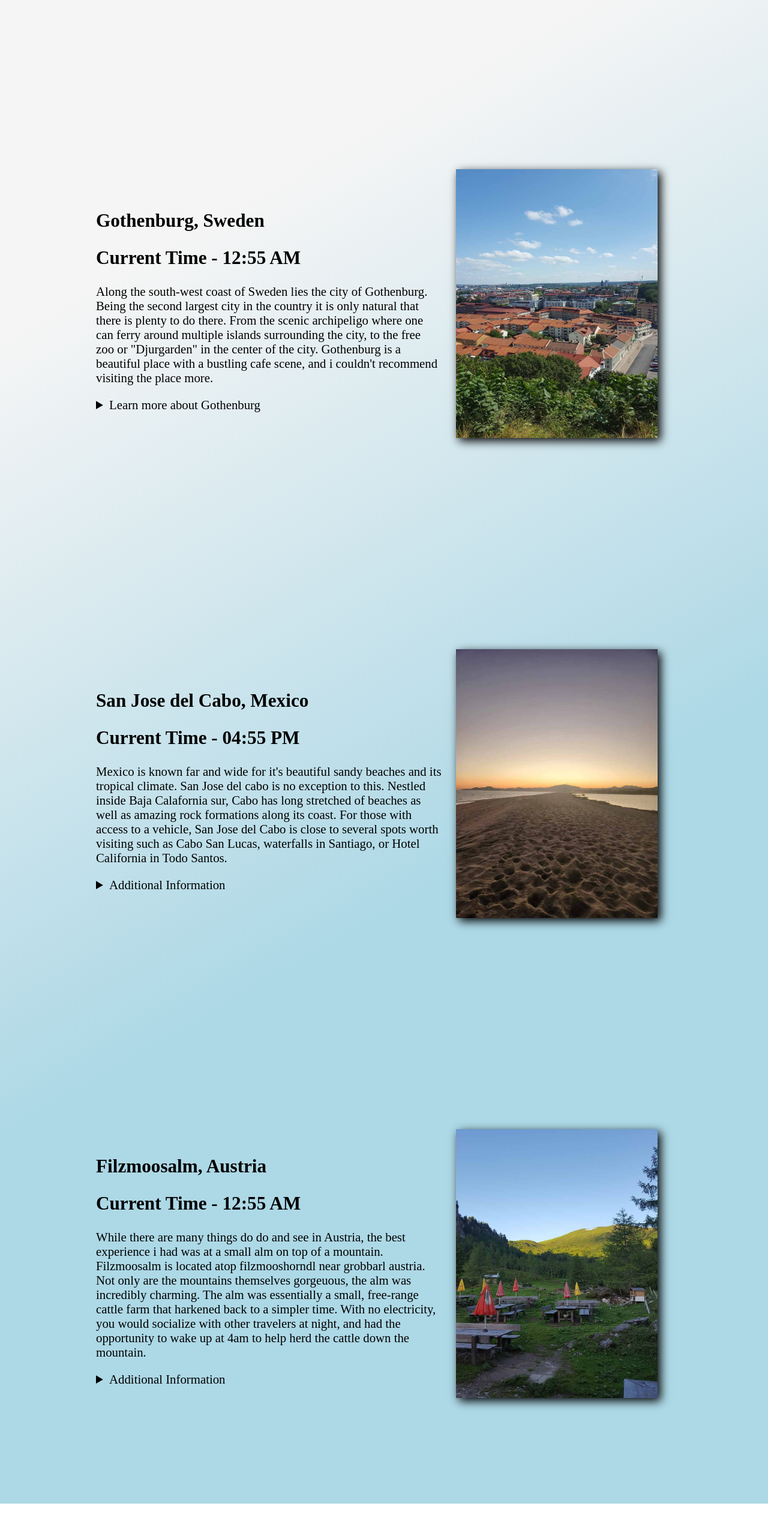
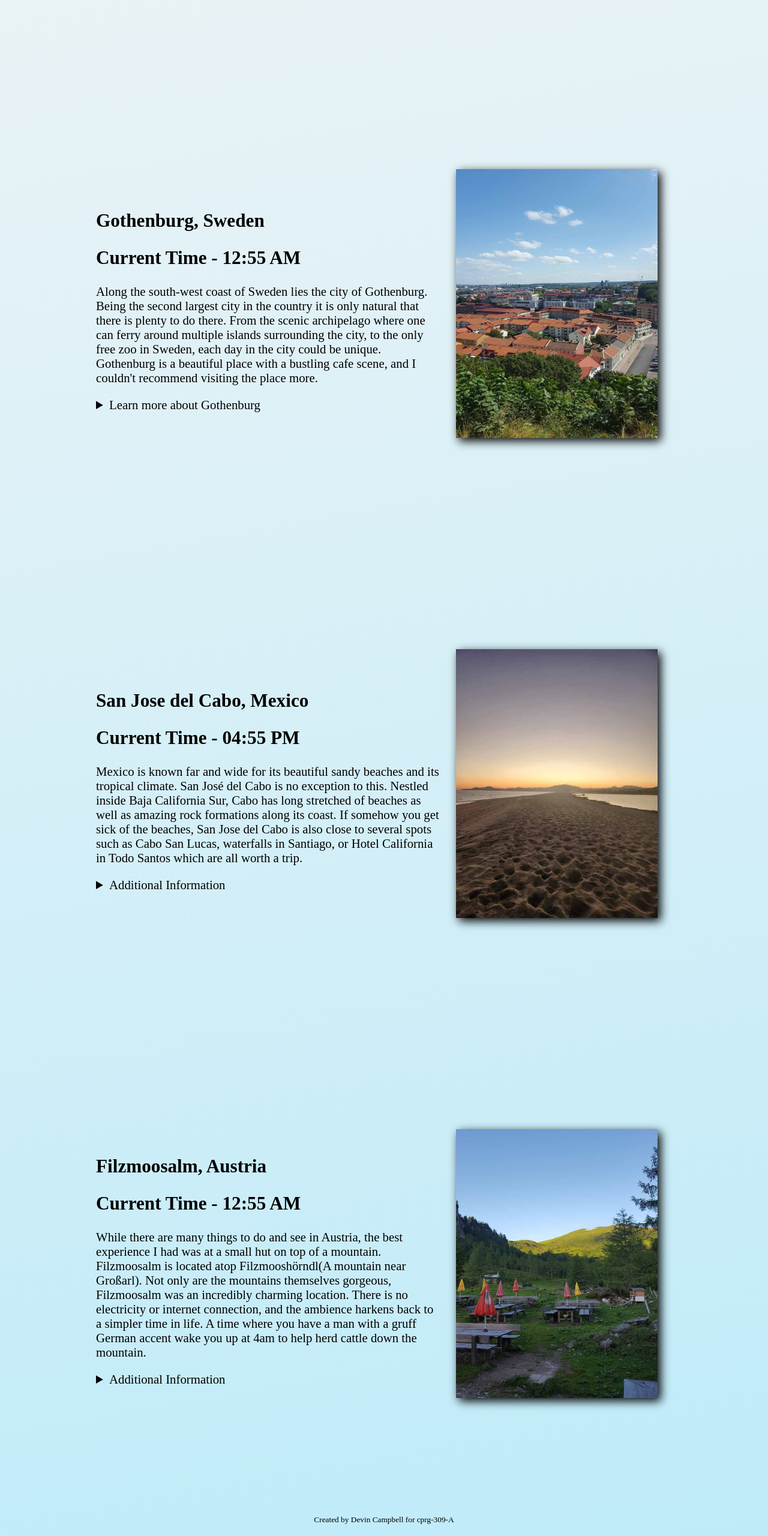
Before and after one commit to DevinJC98/Travelouge, a plain HTML site: page index.html in a window 1280 px wide. Shown: the part 768-3328 px from the top of the page at 60% size. Before the commit the page ends 3274 px from the top, so only its background shows below. Drawn offline with Linux system fonts and the light colour scheme; a web font is replaced by a local one.

Commit message:
General Updates
Added Favicon Icon, Fixed Grammar in text, added Links for more information, small edits made to code for readability, added footer

```diff
--- a/index.html
+++ b/index.html
@@ -6,7 +6,7 @@
     <meta http-equiv="X-UA-Compatible" content="ie=edge" />
     <title>Devin Campbell | Favorite Travel Spots</title>
     <link rel="stylesheet" href="styles.css" />
-    <link rel="logo" href="" />
+    <link rel="icon" href="images/favicon.png" />
   </head>
 
   <body>
@@ -40,17 +40,13 @@
           <h2>Gothenburg, Sweden</h2>
           <h2 id="swedenTime"></h2>
           <p>
-            Along the south-west coast of Sweden lies the city of Gothenburg.
-            Being the second largest city in the country it is only natural that
-            there is plenty to do there. From the scenic archipeligo where one can
-            ferry around multiple islands surrounding the city, to the
-            free zoo or "Djurgarden" in the center of the city.
-            Gothenburg is a beautiful place with a bustling cafe scene, and i couldn't recommend visiting the place
-            more.
+
+            Along the south-west coast of Sweden lies the city of Gothenburg. Being the second largest city in the country it is only natural that there is plenty to do there. From the scenic archipelago where one can ferry around multiple islands surrounding the city, to the only free zoo in Sweden, each day in the city could be unique. Gothenburg is a beautiful place with a bustling cafe scene, and I couldn't recommend visiting the place more.
+
           </p>
           <details>
             <summary>Learn more about Gothenburg</summary>
-            <a href="">Click this link to learn more about Gothenburg</a>
+            <a href="https://www.goteborg.com/en" target="_blank">Open a new tab to Gothenburg's official website.</a>
           </details>
         </article>
         <img src="images/gothenburg.jpg" alt="placeholder" />
@@ -61,12 +57,11 @@
           <h2>San Jose del Cabo, Mexico</h2>
           <h2 id="caboTime"></h2>
           <p>
-            Mexico is known far and wide for it's beautiful sandy beaches and
-            its tropical climate. San Jose del cabo is no exception to this. Nestled inside Baja Calafornia sur, Cabo has long stretched of beaches as well as amazing rock formations along its coast. For those with access to a vehicle, San Jose del Cabo is close to several spots worth visiting such as Cabo San Lucas, waterfalls in Santiago, or Hotel California in Todo Santos.
+            Mexico is known far and wide for its beautiful sandy beaches and its tropical climate. San José del Cabo is no exception to this. Nestled inside Baja California Sur, Cabo has long stretched of beaches as well as amazing rock formations along its coast. If somehow you get sick of the beaches, San Jose del Cabo is also close to several spots such as Cabo San Lucas, waterfalls in Santiago, or Hotel California in Todo Santos which are all worth a trip.
           </p>
           <details>
             <summary>Additional Information</summary>
-            <a href="">Link About Cabo</a>
+            <a href="https://www.visitloscabos.travel/places-to-visit/san-jose-del-cabo/" target="_blank">Open a new tab to learn more about Los Cabos.</a>
           </details>
         </article>
         <img src="images/cabo.jpg" alt="placeholder" />
@@ -77,16 +72,20 @@
           <h2>Filzmoosalm, Austria</h2>
           <h2 id="austriaTime"></h2>
           <p>
-            While there are many things do do and see in Austria, the best experience i had was at a small alm on top of a mountain. Filzmoosalm is located atop filzmooshorndl near grobbarl austria. Not only are the mountains themselves gorgeuous, the alm was incredibly charming. The alm was essentially a small, free-range cattle farm that harkened back to a simpler time. With no electricity, you would socialize with other travelers at night, and had the opportunity to wake up at 4am to help herd the cattle down the mountain.
+            While there are many things to do and see in Austria, the best experience I had was at a small hut on top of a mountain. Filzmoosalm is located atop Filzmooshörndl(A mountain near Großarl). Not only are the mountains themselves gorgeous, Filzmoosalm was an incredibly charming location. There is no electricity or internet connection, and the ambience harkens back to a simpler time in life. A time where you have a man with a gruff German accent wake you up at 4am to help herd cattle down the mountain.
           </p>
           <details>
             <summary>Additional Information</summary>
-            <a href="">Click this link to learn more about Filzmoosalm</a>
+            <a href="https://www.grossarltal.info/en/infrastructures/filzmoosalm-1770-m.html" target="_blank">Open a new tab to learn more about Filzmoosalm.</a>
           </details>
         </article>
         <img src="images/austria.jpg" alt="placeholder" />
       </section>
 
+      <footer>
+        <small>Created by Devin Campbell for cprg-309-A</small>
+      </footer>
+
       <script src="timezoneHandler.js"></script>
 
   </body>
--- a/styles.css
+++ b/styles.css
@@ -7,13 +7,7 @@
 }
 
 body {
-  background-image: linear-gradient(
-    150deg,
-    whitesmoke,
-    whitesmoke,
-    lightblue,
-    lightblue
-  );
+  background-image: linear-gradient(170deg, whitesmoke, rgb(191, 235, 249));
   color: black;
   margin: 0;
 }
@@ -91,6 +85,12 @@ main {
   margin: 2.5%;
   box-shadow: 5px 5px 15px black;
 }
+footer {
+  display: flex;
+  justify-content: center;
+  width: 100%;
+  padding: 2%;
+}
 
 @media screen and (max-width: 1024px) {
   header {
--- a/timezoneHandler.js
+++ b/timezoneHandler.js
@@ -17,8 +17,10 @@ window.addEventListener("load", function () {
 
     document.getElementById("swedenTime").innerHTML =
       "Current Time - " + europeTime;
+
     document.getElementById("caboTime").innerHTML =
       "Current Time - " + caboTime;
+
     document.getElementById("austriaTime").innerHTML =
       "Current Time - " + europeTime;
   }, 1000);
```
Also changed, not shown: images/favicon.png (added).
